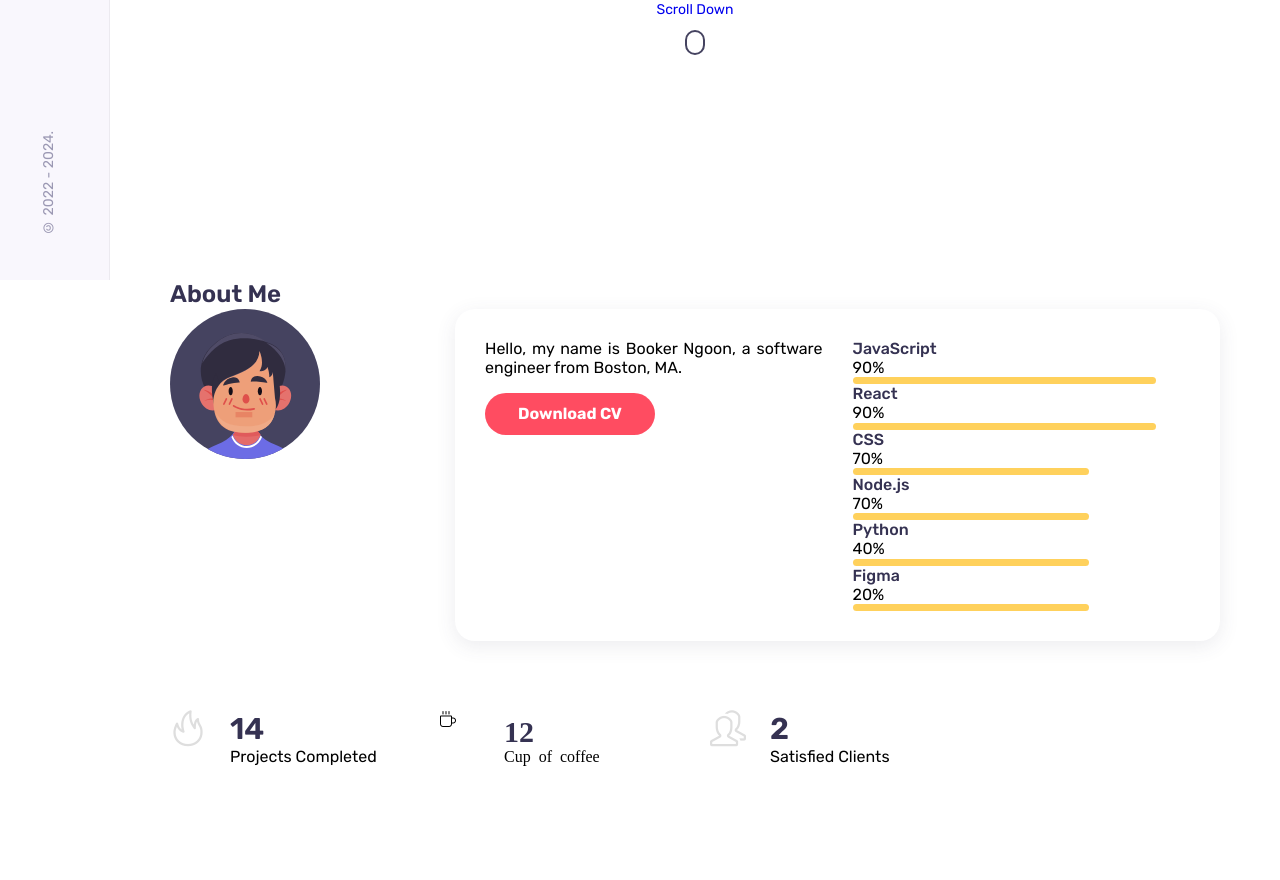
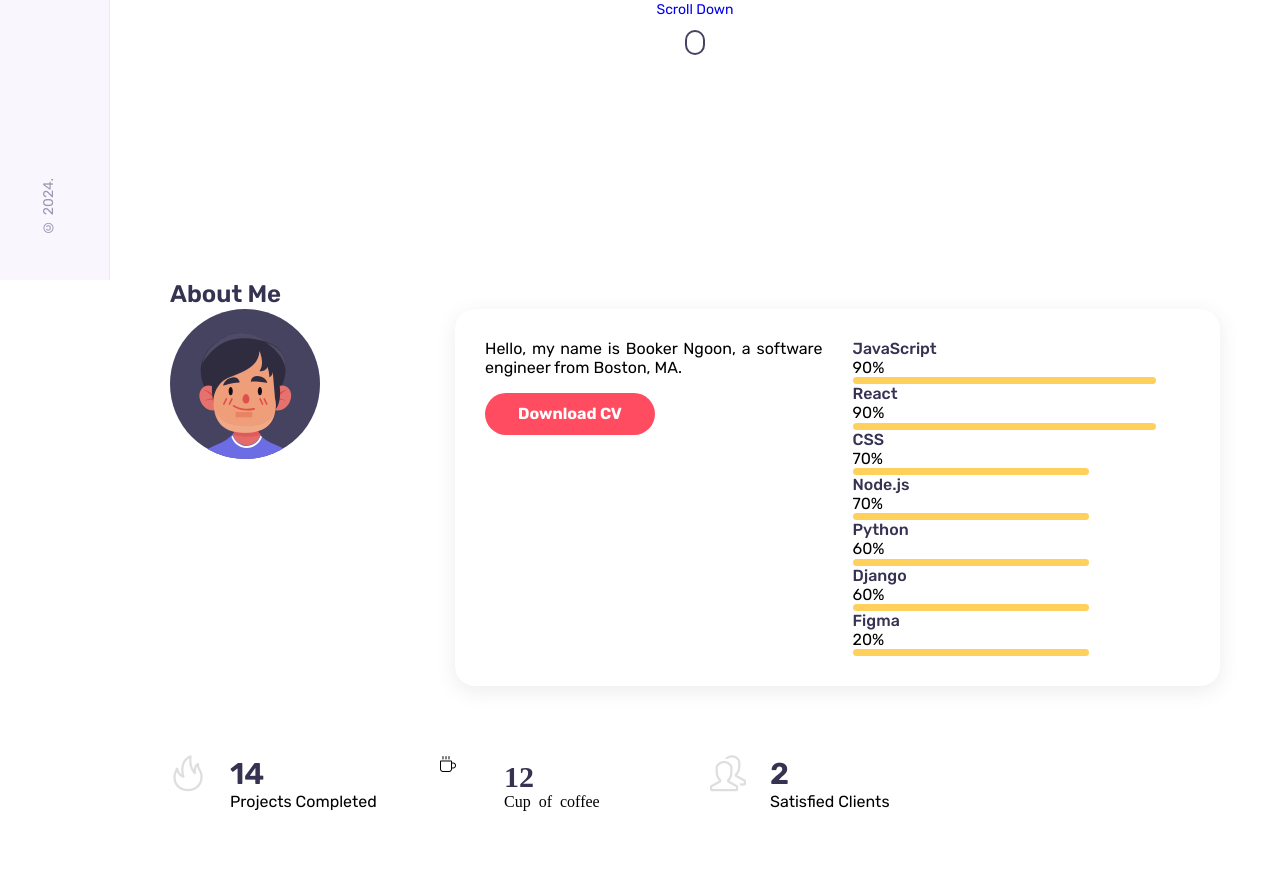
Before and after one commit to bngoon/react-portfollio, a React (Create React App) app: page / in a window 1280 px wide. Shown: the part 520-1400 px from the top of the page. Built offline with nearby package versions, Linux system fonts and the light colour scheme.

Commit message:
updated python and django bars

```diff
--- a/src/components/about/About.jsx
+++ b/src/components/about/About.jsx
@@ -59,9 +59,19 @@ function About() {
             <div className="skills__data">
               <div className="skill__titles">
                 <h3 className="skills__name">Python</h3>
-                <span className="skills__number">40%</span>
+                <span className="skills__number">60%</span>
               </div>
               <div className="skills__bar python">
+                <span className="skills__percentage" style={{ width: '70%' }}></span>
+              </div>
+            </div>
+
+            <div className="skills__data">
+              <div className="skill__titles">
+                <h3 className="skills__name">Django</h3>
+                <span className="skills__number">60%</span>
+              </div>
+              <div className="skills__bar django">
                 <span className="skills__percentage" style={{ width: '70%' }}></span>
               </div>
             </div>
--- a/src/components/about/about.css
+++ b/src/components/about/about.css
@@ -80,6 +80,10 @@
   width: 70%;
   background-color: rgb(255, 209, 92);
 }
+.django {
+  width: 70%;
+  background-color: rgb(255, 209, 92);
+}
 .figma {
   width: 70%;
   background-color: rgb(255, 209, 92);
--- a/src/components/sidebar/Sidebar.jsx
+++ b/src/components/sidebar/Sidebar.jsx
@@ -53,7 +53,7 @@ function Sidebar() {
         </div>
       </nav>
       <div className="nav__footer">
-        <span className="copyright">&copy; 2022 - 2024.</span>
+        <span className="copyright">&copy; 2024.</span>
       </div>
     </aside>
   )
```
